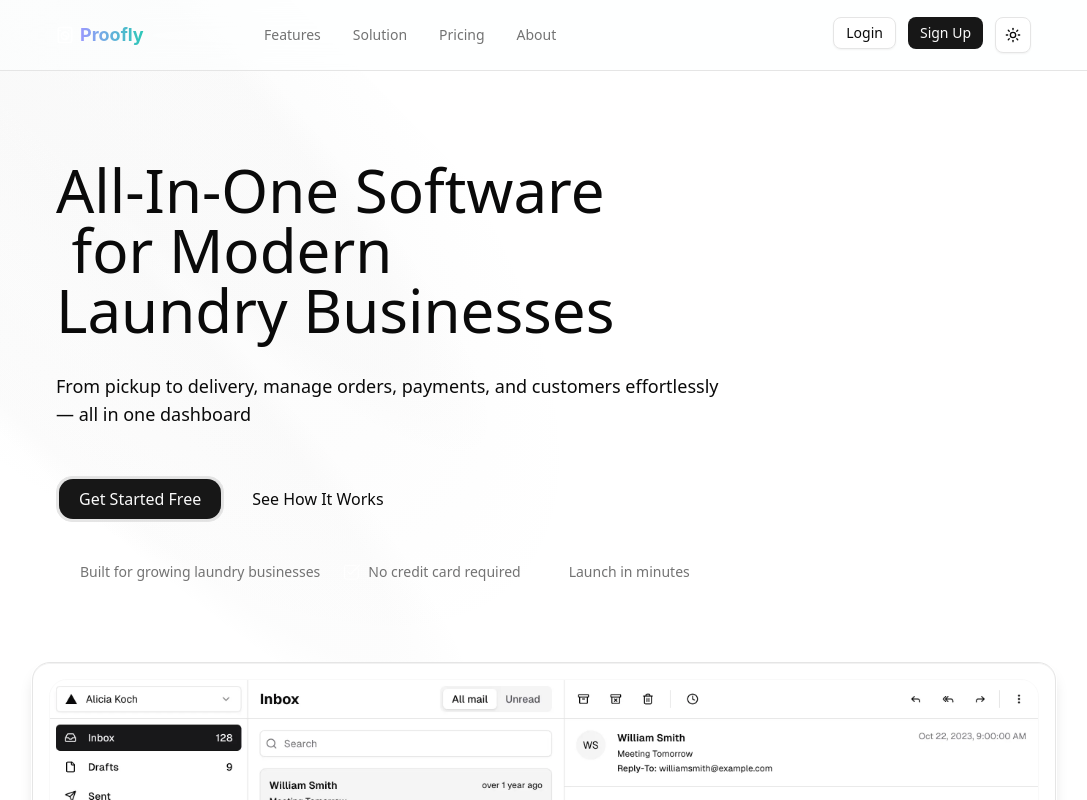
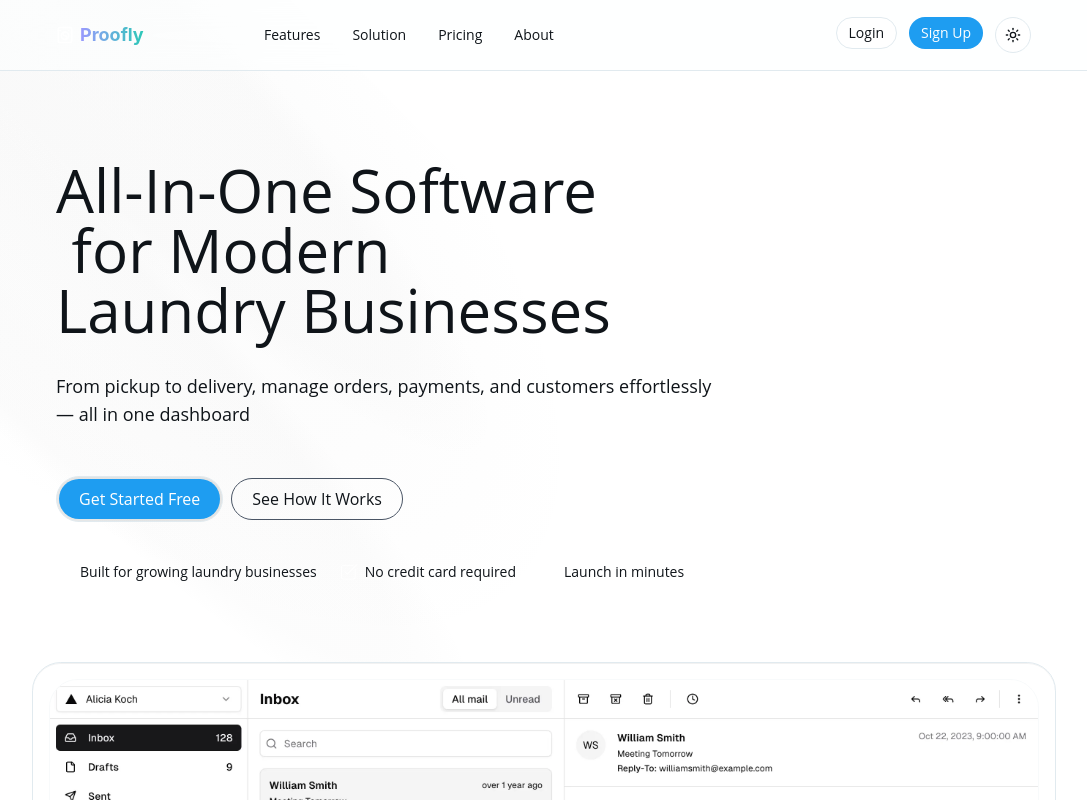
Before and after one commit to Enochchukwudi-dev/Proofly, a Next.js app: page / in a window 1280 px wide. Shown: the top 800 px of the page, without its empty margins (96-1183 px from the left). Built offline with nearby package versions, Linux system fonts and the light colour scheme.

Commit message:
Update homepage

```diff
--- a/app/globals.css
+++ b/app/globals.css
@@ -6,8 +6,8 @@
 @theme inline {
   --color-background: var(--background);
   --color-foreground: var(--foreground);
-  --font-sans: var(--font-geist-sans);
-  --font-mono: var(--font-geist-mono);
+  --font-sans: Open Sans, sans-serif;
+  --font-mono: Menlo, monospace;
   --color-sidebar-ring: var(--sidebar-ring);
   --color-sidebar-border: var(--sidebar-border);
   --color-sidebar-accent-foreground: var(--sidebar-accent-foreground);
@@ -44,75 +44,142 @@
   --radius-2xl: calc(var(--radius) + 8px);
   --radius-3xl: calc(var(--radius) + 12px);
   --radius-4xl: calc(var(--radius) + 16px);
+  --font-serif: Georgia, serif;
+  --radius: 1.3rem;
+  --tracking-tighter: calc(var(--tracking-normal) - 0.05em);
+  --tracking-tight: calc(var(--tracking-normal) - 0.025em);
+  --tracking-wide: calc(var(--tracking-normal) + 0.025em);
+  --tracking-wider: calc(var(--tracking-normal) + 0.05em);
+  --tracking-widest: calc(var(--tracking-normal) + 0.1em);
+  --tracking-normal: var(--tracking-normal);
+  --shadow-2xl: var(--shadow-2xl);
+  --shadow-xl: var(--shadow-xl);
+  --shadow-lg: var(--shadow-lg);
+  --shadow-md: var(--shadow-md);
+  --shadow: var(--shadow);
+  --shadow-sm: var(--shadow-sm);
+  --shadow-xs: var(--shadow-xs);
+  --shadow-2xs: var(--shadow-2xs);
+  --spacing: var(--spacing);
+  --letter-spacing: var(--letter-spacing);
+  --shadow-offset-y: var(--shadow-offset-y);
+  --shadow-offset-x: var(--shadow-offset-x);
+  --shadow-spread: var(--shadow-spread);
+  --shadow-blur: var(--shadow-blur);
+  --shadow-opacity: var(--shadow-opacity);
+  --color-shadow-color: var(--shadow-color);
+  --color-destructive-foreground: var(--destructive-foreground);
 }
 
 :root {
-  --radius: 0.625rem;
-  --background: oklch(1 0 0);
-  --foreground: oklch(0.145 0 0);
-  --card: oklch(1 0 0);
-  --card-foreground: oklch(0.145 0 0);
-  --popover: oklch(1 0 0);
-  --popover-foreground: oklch(0.145 0 0);
-  --primary: oklch(0.205 0 0);
-  --primary-foreground: oklch(0.985 0 0);
-  --secondary: oklch(0.97 0 0);
-  --secondary-foreground: oklch(0.205 0 0);
-  --muted: oklch(0.97 0 0);
-  --muted-foreground: oklch(0.556 0 0);
-  --accent: oklch(0.97 0 0);
-  --accent-foreground: oklch(0.205 0 0);
-  --destructive: oklch(0.577 0.245 27.325);
-  --border: oklch(0.922 0 0);
-  --input: oklch(0.922 0 0);
-  --ring: oklch(0.708 0 0);
-  --chart-1: oklch(0.646 0.222 41.116);
-  --chart-2: oklch(0.6 0.118 184.704);
-  --chart-3: oklch(0.398 0.07 227.392);
-  --chart-4: oklch(0.828 0.189 84.429);
-  --chart-5: oklch(0.769 0.188 70.08);
-  --sidebar: oklch(0.985 0 0);
-  --sidebar-foreground: oklch(0.145 0 0);
-  --sidebar-primary: oklch(0.205 0 0);
-  --sidebar-primary-foreground: oklch(0.985 0 0);
-  --sidebar-accent: oklch(0.97 0 0);
-  --sidebar-accent-foreground: oklch(0.205 0 0);
-  --sidebar-border: oklch(0.922 0 0);
-  --sidebar-ring: oklch(0.708 0 0);
+  --radius: 1.3rem;
+  --background: oklch(1.0000 0 0);
+  --foreground: oklch(0.1884 0.0128 248.5103);
+  --card: oklch(0.9784 0.0011 197.1387);
+  --card-foreground: oklch(0.1884 0.0128 248.5103);
+  --popover: oklch(1.0000 0 0);
+  --popover-foreground: oklch(0.1884 0.0128 248.5103);
+  --primary: oklch(0.6723 0.1606 244.9955);
+  --primary-foreground: oklch(1.0000 0 0);
+  --secondary: oklch(0.1884 0.0128 248.5103);
+  --secondary-foreground: oklch(1.0000 0 0);
+  --muted: oklch(0.9222 0.0013 286.3737);
+  --muted-foreground: oklch(0.1884 0.0128 248.5103);
+  --accent: oklch(0.9392 0.0166 250.8453);
+  --accent-foreground: oklch(0.6723 0.1606 244.9955);
+  --destructive: oklch(0.6188 0.2376 25.7658);
+  --border: oklch(0.9317 0.0118 231.6594);
+  --input: oklch(0.9809 0.0025 228.7836);
+  --ring: oklch(0.6818 0.1584 243.3540);
+  --chart-1: oklch(0.6723 0.1606 244.9955);
+  --chart-2: oklch(0.6907 0.1554 160.3454);
+  --chart-3: oklch(0.8214 0.1600 82.5337);
+  --chart-4: oklch(0.7064 0.1822 151.7125);
+  --chart-5: oklch(0.5919 0.2186 10.5826);
+  --sidebar: oklch(0.9784 0.0011 197.1387);
+  --sidebar-foreground: oklch(0.1884 0.0128 248.5103);
+  --sidebar-primary: oklch(0.6723 0.1606 244.9955);
+  --sidebar-primary-foreground: oklch(1.0000 0 0);
+  --sidebar-accent: oklch(0.9392 0.0166 250.8453);
+  --sidebar-accent-foreground: oklch(0.6723 0.1606 244.9955);
+  --sidebar-border: oklch(0.9271 0.0101 238.5177);
+  --sidebar-ring: oklch(0.6818 0.1584 243.3540);
+  --destructive-foreground: oklch(1.0000 0 0);
+  --font-sans: Open Sans, sans-serif;
+  --font-serif: Georgia, serif;
+  --font-mono: Menlo, monospace;
+  --shadow-color: rgba(29,161,242,0.15);
+  --shadow-opacity: 0;
+  --shadow-blur: 0px;
+  --shadow-spread: 0px;
+  --shadow-offset-x: 0px;
+  --shadow-offset-y: 2px;
+  --letter-spacing: 0em;
+  --spacing: 0.25rem;
+  --shadow-2xs: 0px 2px 0px 0px hsl(202.8169 89.1213% 53.1373% / 0.00);
+  --shadow-xs: 0px 2px 0px 0px hsl(202.8169 89.1213% 53.1373% / 0.00);
+  --shadow-sm: 0px 2px 0px 0px hsl(202.8169 89.1213% 53.1373% / 0.00), 0px 1px 2px -1px hsl(202.8169 89.1213% 53.1373% / 0.00);
+  --shadow: 0px 2px 0px 0px hsl(202.8169 89.1213% 53.1373% / 0.00), 0px 1px 2px -1px hsl(202.8169 89.1213% 53.1373% / 0.00);
+  --shadow-md: 0px 2px 0px 0px hsl(202.8169 89.1213% 53.1373% / 0.00), 0px 2px 4px -1px hsl(202.8169 89.1213% 53.1373% / 0.00);
+  --shadow-lg: 0px 2px 0px 0px hsl(202.8169 89.1213% 53.1373% / 0.00), 0px 4px 6px -1px hsl(202.8169 89.1213% 53.1373% / 0.00);
+  --shadow-xl: 0px 2px 0px 0px hsl(202.8169 89.1213% 53.1373% / 0.00), 0px 8px 10px -1px hsl(202.8169 89.1213% 53.1373% / 0.00);
+  --shadow-2xl: 0px 2px 0px 0px hsl(202.8169 89.1213% 53.1373% / 0.00);
+  --tracking-normal: 0em;
 }
 
 .dark {
-  --background: oklch(0.145 0 0);
-  --foreground: oklch(0.985 0 0);
-  --card: oklch(0.205 0 0);
-  --card-foreground: oklch(0.985 0 0);
-  --popover: oklch(0.205 0 0);
-  --popover-foreground: oklch(0.985 0 0);
-  --primary: oklch(0.922 0 0);
-  --primary-foreground: oklch(0.205 0 0);
-  --secondary: oklch(0.269 0 0);
-  --secondary-foreground: oklch(0.985 0 0);
-  --muted: oklch(0.269 0 0);
-  --muted-foreground: oklch(0.708 0 0);
-  --accent: oklch(0.269 0 0);
-  --accent-foreground: oklch(0.985 0 0);
-  --destructive: oklch(0.704 0.191 22.216);
-  --border: oklch(1 0 0 / 10%);
-  --input: oklch(1 0 0 / 15%);
-  --ring: oklch(0.556 0 0);
-  --chart-1: oklch(0.488 0.243 264.376);
-  --chart-2: oklch(0.696 0.17 162.48);
-  --chart-3: oklch(0.769 0.188 70.08);
-  --chart-4: oklch(0.627 0.265 303.9);
-  --chart-5: oklch(0.645 0.246 16.439);
-  --sidebar: oklch(0.205 0 0);
-  --sidebar-foreground: oklch(0.985 0 0);
-  --sidebar-primary: oklch(0.488 0.243 264.376);
-  --sidebar-primary-foreground: oklch(0.985 0 0);
-  --sidebar-accent: oklch(0.269 0 0);
-  --sidebar-accent-foreground: oklch(0.985 0 0);
-  --sidebar-border: oklch(1 0 0 / 10%);
-  --sidebar-ring: oklch(0.556 0 0);
+  --background: oklch(0 0 0);
+  --foreground: oklch(0.9328 0.0025 228.7857);
+  --card: oklch(0.2097 0.0080 274.5332);
+  --card-foreground: oklch(0.8853 0 0);
+  --popover: oklch(0 0 0);
+  --popover-foreground: oklch(0.9328 0.0025 228.7857);
+  --primary: oklch(0.6692 0.1607 245.0110);
+  --primary-foreground: oklch(1.0000 0 0);
+  --secondary: oklch(0.9622 0.0035 219.5331);
+  --secondary-foreground: oklch(0.1884 0.0128 248.5103);
+  --muted: oklch(0.2090 0 0);
+  --muted-foreground: oklch(0.5637 0.0078 247.9662);
+  --accent: oklch(0.1928 0.0331 242.5459);
+  --accent-foreground: oklch(0.6692 0.1607 245.0110);
+  --destructive: oklch(0.6188 0.2376 25.7658);
+  --border: oklch(0.2674 0.0047 248.0045);
+  --input: oklch(0.3020 0.0288 244.8244);
+  --ring: oklch(0.6818 0.1584 243.3540);
+  --chart-1: oklch(0.6723 0.1606 244.9955);
+  --chart-2: oklch(0.6907 0.1554 160.3454);
+  --chart-3: oklch(0.8214 0.1600 82.5337);
+  --chart-4: oklch(0.7064 0.1822 151.7125);
+  --chart-5: oklch(0.5919 0.2186 10.5826);
+  --sidebar: oklch(0.2097 0.0080 274.5332);
+  --sidebar-foreground: oklch(0.8853 0 0);
+  --sidebar-primary: oklch(0.6818 0.1584 243.3540);
+  --sidebar-primary-foreground: oklch(1.0000 0 0);
+  --sidebar-accent: oklch(0.1928 0.0331 242.5459);
+  --sidebar-accent-foreground: oklch(0.6692 0.1607 245.0110);
+  --sidebar-border: oklch(0.3795 0.0220 240.5943);
+  --sidebar-ring: oklch(0.6818 0.1584 243.3540);
+  --destructive-foreground: oklch(1.0000 0 0);
+  --radius: 1.3rem;
+  --font-sans: Open Sans, sans-serif;
+  --font-serif: Georgia, serif;
+  --font-mono: Menlo, monospace;
+  --shadow-color: rgba(29,161,242,0.25);
+  --shadow-opacity: 0;
+  --shadow-blur: 0px;
+  --shadow-spread: 0px;
+  --shadow-offset-x: 0px;
+  --shadow-offset-y: 2px;
+  --letter-spacing: 0em;
+  --spacing: 0.25rem;
+  --shadow-2xs: 0px 2px 0px 0px hsl(202.8169 89.1213% 53.1373% / 0.00);
+  --shadow-xs: 0px 2px 0px 0px hsl(202.8169 89.1213% 53.1373% / 0.00);
+  --shadow-sm: 0px 2px 0px 0px hsl(202.8169 89.1213% 53.1373% / 0.00), 0px 1px 2px -1px hsl(202.8169 89.1213% 53.1373% / 0.00);
+  --shadow: 0px 2px 0px 0px hsl(202.8169 89.1213% 53.1373% / 0.00), 0px 1px 2px -1px hsl(202.8169 89.1213% 53.1373% / 0.00);
+  --shadow-md: 0px 2px 0px 0px hsl(202.8169 89.1213% 53.1373% / 0.00), 0px 2px 4px -1px hsl(202.8169 89.1213% 53.1373% / 0.00);
+  --shadow-lg: 0px 2px 0px 0px hsl(202.8169 89.1213% 53.1373% / 0.00), 0px 4px 6px -1px hsl(202.8169 89.1213% 53.1373% / 0.00);
+  --shadow-xl: 0px 2px 0px 0px hsl(202.8169 89.1213% 53.1373% / 0.00), 0px 8px 10px -1px hsl(202.8169 89.1213% 53.1373% / 0.00);
+  --shadow-2xl: 0px 2px 0px 0px hsl(202.8169 89.1213% 53.1373% / 0.00);
 }
 
 @layer base {
@@ -121,5 +188,6 @@
   }
   body {
     @apply bg-background text-foreground;
+    letter-spacing: var(--tracking-normal);
   }
 }
--- a/components/hero-section.tsx
+++ b/components/hero-section.tsx
@@ -93,7 +93,7 @@
                                         asChild
                                         size="lg"
                                         variant="ghost"
-                                        className="h-10.5 rounded-xl px-5 text-base">
+                                        className="h-10.5 rounded-xl px-5 text-base border border-gray-600">
                                         <Link href="#link">
                                             <span className="text-nowrap">See How It Works</span>
                                         </Link>
--- a/components/logo.tsx
+++ b/components/logo.tsx
@@ -63,7 +63,7 @@
 export const LogoStroke = ({ className }: { className?: string }) => {
     return (
         <svg
-            className={cn('size-7 w-7', className)}
+            className={cn('text-foreground size-7 w-7', className)}
             viewBox="0 0 160 24"
             fill="none"
             xmlns="http://www.w3.org/2000/svg">
@@ -73,7 +73,7 @@
                 fontFamily="Inter, ui-sans-serif, system-ui, -apple-system, 'Segoe UI', Roboto, 'Helvetica Neue', Arial"
                 fontSize="18"
                 fontWeight="700"
-                fill="none"
+                fill="currentColor"
                 stroke="currentColor"
                 strokeWidth={0.6}
             >
```
